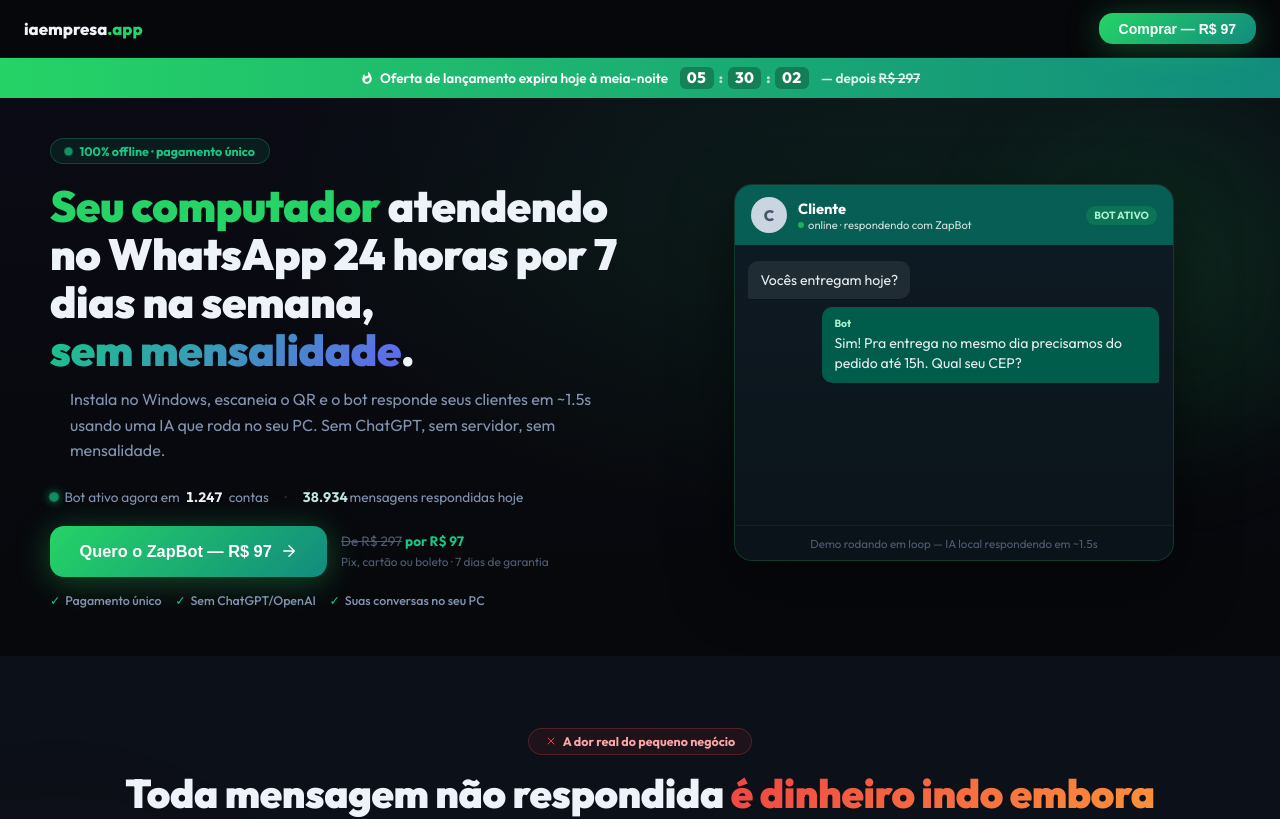
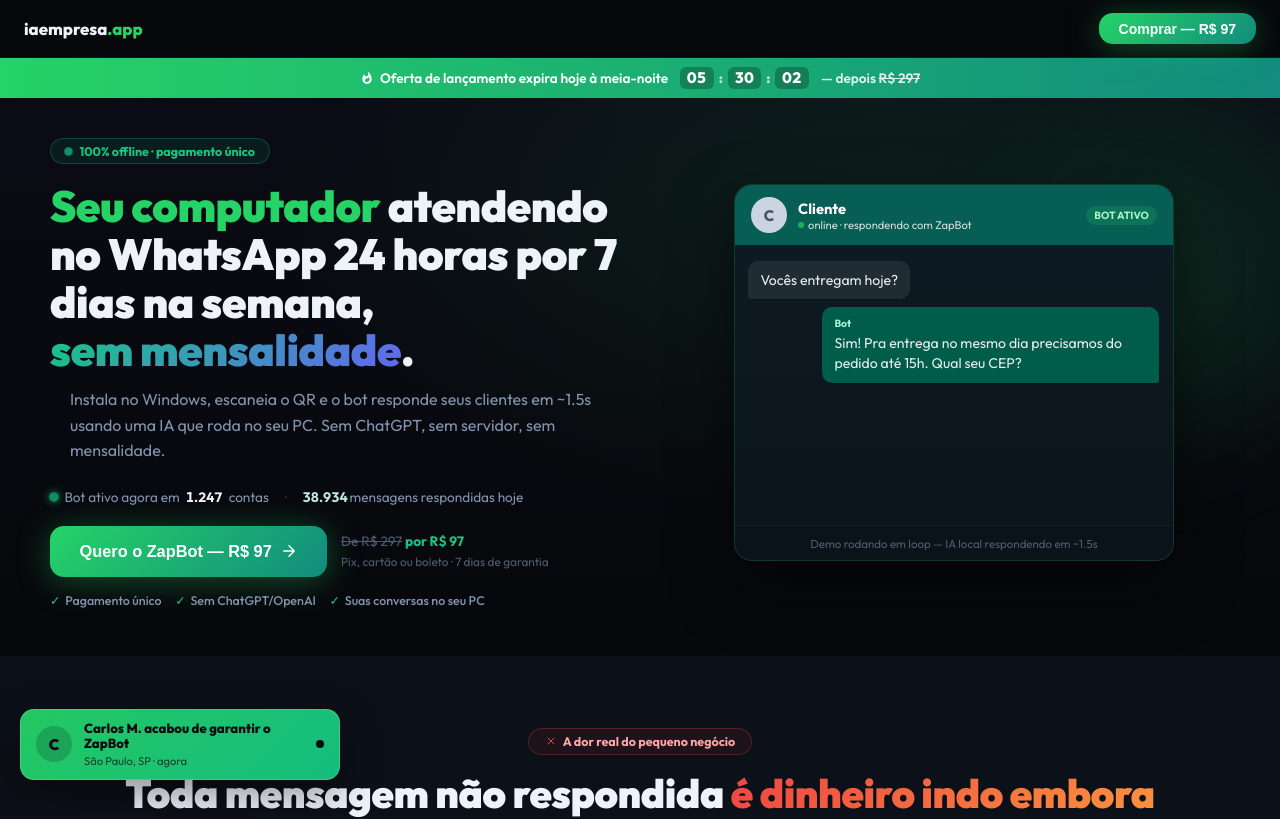
Before and after one commit to tamoaiapp/iaempresa-app, a Next.js app: page /zapbot in a window 1280 px wide. Shown: the top 819 px of the page. Built offline with nearby package versions, Linux system fonts and the light colour scheme.

Commit message:
feat(zapbot): animacoes mais agressivas - border conic-gradient, scale hover, toast prova social

```diff
--- a/app/(landing)/zapbot/page.tsx
+++ b/app/(landing)/zapbot/page.tsx
@@ -542,6 +542,9 @@
       {/* Pain points — gatilho emocional logo após a hero */}
       <PainPoints />
 
+      {/* Toast de prova social — fixed canto inferior esquerdo */}
+      <LiveNotificationToast />
+
       {/* Vídeo explicativo — fora da hero */}
       <section style={{ padding: "4rem 1.5rem", background: "var(--bg)" }}>
         <div style={{ position: "relative", maxWidth: 980, margin: "0 auto" }}>
@@ -617,6 +620,14 @@
           0%   { background-position: 0% 50%; }
           100% { background-position: 200% 50%; }
         }
+        @keyframes spinBorder {
+          0% { transform: rotate(0deg); }
+          100% { transform: rotate(360deg); }
+        }
+        @keyframes floatY {
+          0%, 100% { transform: translateY(0); }
+          50% { transform: translateY(-6px); }
+        }
         .stat-grid { display:grid; grid-template-columns:1fr; gap:1rem; }
         @media (min-width: 640px) { .stat-grid { grid-template-columns: 1fr 1fr; gap:1.1rem; } }
         @media (min-width: 980px) { .stat-grid { grid-template-columns: repeat(3, 1fr); gap:1.25rem; } }
@@ -627,14 +638,32 @@
           overflow: hidden;
           background: linear-gradient(180deg, rgba(255,255,255,0.03) 0%, rgba(0,0,0,0.15) 100%);
           border: 1.5px solid rgba(255,255,255,0.08);
-          transition: transform 0.25s ease, border-color 0.25s ease, box-shadow 0.25s ease;
+          transition: transform 0.35s cubic-bezier(0.16, 1, 0.3, 1), border-color 0.3s ease, box-shadow 0.35s ease;
           opacity: 0;
           animation: cardIn 0.5s ease-out forwards;
           will-change: transform;
+          transform-style: preserve-3d;
         }
+        .stat-card::before {
+          content: "";
+          position: absolute;
+          inset: -2px;
+          padding: 2px;
+          border-radius: 18px;
+          background: conic-gradient(from var(--angle, 0deg),
+            transparent 0deg, var(--c, #25D366) 60deg, transparent 120deg, transparent 360deg);
+          -webkit-mask: linear-gradient(#000 0 0) content-box, linear-gradient(#000 0 0);
+          -webkit-mask-composite: xor;
+          mask-composite: exclude;
+          opacity: 0;
+          transition: opacity 0.35s ease;
+          pointer-events: none;
+          animation: spinBorder 4s linear infinite;
+        }
+        .stat-card:hover::before { opacity: 1; }
         .stat-card:hover {
-          transform: translateY(-4px);
-          box-shadow: 0 12px 40px rgba(0,0,0,0.35);
+          transform: translateY(-8px) scale(1.015);
+          box-shadow: 0 20px 60px rgba(0,0,0,0.4);
         }
         .stat-number {
           background-size: 200% 100%;
@@ -643,6 +672,12 @@
           -webkit-background-clip: text;
           -webkit-text-fill-color: transparent;
           color: transparent;
+        }
+        /* Suporte CSS Houdini @property pra animar gradient angle */
+        @property --angle {
+          syntax: "<angle>";
+          initial-value: 0deg;
+          inherits: false;
         }
       `}</style>
 
@@ -691,14 +726,15 @@
                     radial-gradient(circle at 100% 0%, ${c.color}22 0%, transparent 55%),
                     linear-gradient(180deg, rgba(255,255,255,0.04) 0%, rgba(0,0,0,0.2) 100%)
                   `,
-                }}
+                  ["--c" as string]: c.color,
+                } as React.CSSProperties}
                 onMouseEnter={(e) => {
                   e.currentTarget.style.borderColor = `${c.color}80`;
-                  e.currentTarget.style.boxShadow = `0 12px 40px ${c.color}25`;
+                  e.currentTarget.style.boxShadow = `0 20px 60px ${c.color}30`;
                 }}
                 onMouseLeave={(e) => {
                   e.currentTarget.style.borderColor = `${c.color}33`;
-                  e.currentTarget.style.boxShadow = "0 12px 40px rgba(0,0,0,0.35)";
+                  e.currentTarget.style.boxShadow = "0 20px 60px rgba(0,0,0,0.4)";
                 }}
               >
                 {/* Icon topo */}
@@ -1002,11 +1038,31 @@
           overflow: hidden;
           background: linear-gradient(180deg, rgba(255,255,255,0.04) 0%, rgba(0,0,0,0.2) 100%);
           border: 1.5px solid rgba(255,255,255,0.08);
-          transition: transform 0.25s ease, border-color 0.25s ease, box-shadow 0.25s ease;
+          transition: transform 0.35s cubic-bezier(0.16, 1, 0.3, 1), border-color 0.3s ease, box-shadow 0.35s ease;
           opacity: 0;
           animation: cardIn 0.5s ease-out forwards;
         }
-        .step-card:hover { transform: translateY(-4px); }
+        .step-card::before {
+          content: "";
+          position: absolute;
+          inset: -2px;
+          padding: 2px;
+          border-radius: 18px;
+          background: conic-gradient(from var(--angle, 0deg),
+            transparent 0deg, var(--c, #25D366) 60deg, transparent 120deg, transparent 360deg);
+          -webkit-mask: linear-gradient(#000 0 0) content-box, linear-gradient(#000 0 0);
+          -webkit-mask-composite: xor;
+          mask-composite: exclude;
+          opacity: 0;
+          transition: opacity 0.35s ease;
+          pointer-events: none;
+          animation: spinBorder 4s linear infinite;
+        }
+        .step-card:hover::before { opacity: 1; }
+        .step-card:hover {
+          transform: translateY(-8px) scale(1.015);
+          box-shadow: 0 20px 60px rgba(0,0,0,0.4);
+        }
         .step-arrow {
           display: none;
           position: absolute;
@@ -1076,7 +1132,8 @@
                     radial-gradient(circle at 0% 0%, ${s.color}1a 0%, transparent 55%),
                     linear-gradient(180deg, rgba(255,255,255,0.04) 0%, rgba(0,0,0,0.2) 100%)
                   `,
-                }}
+                  ["--c" as string]: s.color,
+                } as React.CSSProperties}
                 onMouseEnter={(e) => {
                   e.currentTarget.style.borderColor = `${s.color}80`;
                   e.currentTarget.style.boxShadow = `0 12px 40px ${s.color}25`;
@@ -1507,7 +1564,8 @@
                     linear-gradient(180deg, rgba(255,255,255,0.04) 0%, rgba(0,0,0,0.2) 100%)
                   `,
                   textAlign: "center",
-                }}
+                  ["--c" as string]: c.color,
+                } as React.CSSProperties}
                 onMouseEnter={(e) => {
                   e.currentTarget.style.borderColor = `${c.color}80`;
                   e.currentTarget.style.boxShadow = `0 12px 40px ${c.color}25`;
@@ -1912,7 +1970,8 @@
                 `,
                 animationDelay: "0ms",
                 padding: "1.75rem 1.6rem",
-              }}
+                ["--c" as string]: "#25D366",
+              } as React.CSSProperties}
               onMouseEnter={(e) => { e.currentTarget.style.borderColor = "rgba(37,211,102,0.8)"; e.currentTarget.style.boxShadow = "0 12px 40px rgba(37,211,102,0.25)"; }}
               onMouseLeave={(e) => { e.currentTarget.style.borderColor = "rgba(37,211,102,0.5)"; e.currentTarget.style.boxShadow = "none"; }}
             >
@@ -1968,7 +2027,8 @@
                 animationDelay: "100ms",
                 padding: "1.75rem 1.6rem",
                 opacity: 0.92,
-              }}
+                ["--c" as string]: "#ef4444",
+              } as React.CSSProperties}
               onMouseEnter={(e) => { e.currentTarget.style.borderColor = "rgba(239,68,68,0.5)"; e.currentTarget.style.boxShadow = "0 12px 40px rgba(239,68,68,0.15)"; }}
               onMouseLeave={(e) => { e.currentTarget.style.borderColor = "rgba(239,68,68,0.25)"; e.currentTarget.style.boxShadow = "none"; }}
             >
@@ -2474,7 +2534,7 @@
 }
 
 // ─────────────────────────────────────────────────────────────────────────
-// Reveal — fade + slide-up quando entra no viewport (scroll animation)
+// Reveal — fade + scale + blur removal mais punchy
 // ─────────────────────────────────────────────────────────────────────────
 function Reveal({ children, delay = 0, as: Tag = "div" }: { children: React.ReactNode; delay?: number; as?: "div" | "section" }) {
   const ref = useRef<HTMLDivElement>(null);
@@ -2496,7 +2556,7 @@
           }
         });
       },
-      { threshold: 0.12, rootMargin: "0px 0px -50px 0px" },
+      { threshold: 0.12, rootMargin: "0px 0px -60px 0px" },
     );
     obs.observe(el);
     return () => obs.disconnect();
@@ -2507,13 +2567,162 @@
       ref={ref as React.RefObject<HTMLDivElement & HTMLElement>}
       style={{
         opacity: visible ? 1 : 0,
-        transform: visible ? "translateY(0)" : "translateY(28px)",
-        transition: `opacity 0.7s ease ${delay}ms, transform 0.7s cubic-bezier(0.16, 1, 0.3, 1) ${delay}ms`,
-        willChange: "opacity, transform",
+        transform: visible ? "translateY(0) scale(1)" : "translateY(40px) scale(0.96)",
+        filter: visible ? "blur(0)" : "blur(8px)",
+        transition: `opacity 0.8s cubic-bezier(0.16, 1, 0.3, 1) ${delay}ms, transform 0.9s cubic-bezier(0.16, 1, 0.3, 1) ${delay}ms, filter 0.7s ease ${delay}ms`,
+        willChange: "opacity, transform, filter",
       }}
     >
       {children}
     </Tag>
+  );
+}
+
+// ─────────────────────────────────────────────────────────────────────────
+// CountUp — número que conta de 0 até target quando entra no viewport
+// ─────────────────────────────────────────────────────────────────────────
+function CountUp({ to, prefix = "", suffix = "", duration = 1800, decimals = 0 }: { to: number; prefix?: string; suffix?: string; duration?: number; decimals?: number }) {
+  const ref = useRef<HTMLSpanElement>(null);
+  const [val, setVal] = useState(0);
+
+  useEffect(() => {
+    const el = ref.current;
+    if (!el) return;
+    let started = false;
+    let raf = 0;
+    const obs = new IntersectionObserver(
+      (entries) => {
+        entries.forEach((e) => {
+          if (e.isIntersecting && !started) {
+            started = true;
+            const start = performance.now();
+            const tick = (now: number) => {
+              const p = Math.min(1, (now - start) / duration);
+              const eased = 1 - Math.pow(1 - p, 3);
+              setVal(to * eased);
+              if (p < 1) raf = requestAnimationFrame(tick);
+            };
+            raf = requestAnimationFrame(tick);
+            obs.disconnect();
+          }
+        });
+      },
+      { threshold: 0.4 },
+    );
+    obs.observe(el);
+    return () => {
+      obs.disconnect();
+      cancelAnimationFrame(raf);
+    };
+  }, [to, duration]);
+
+  const formatted = decimals > 0 ? val.toFixed(decimals) : Math.round(val).toLocaleString("pt-BR");
+  return <span ref={ref}>{prefix}{formatted}{suffix}</span>;
+}
+
+// ─────────────────────────────────────────────────────────────────────────
+// LiveNotificationToast — toast "alguém comprou em SP agora" no canto
+// ─────────────────────────────────────────────────────────────────────────
+const PURCHASE_NOTIFS = [
+  { name: "Carlos M.", city: "São Paulo, SP", time: "agora" },
+  { name: "Juliana S.", city: "Belo Horizonte, MG", time: "há 2 min" },
+  { name: "Rafael L.", city: "Curitiba, PR", time: "há 5 min" },
+  { name: "Patrícia A.", city: "Recife, PE", time: "há 8 min" },
+  { name: "Bruno T.", city: "Porto Alegre, RS", time: "há 12 min" },
+  { name: "Daniela C.", city: "Salvador, BA", time: "há 18 min" },
+  { name: "Marcelo F.", city: "Rio de Janeiro, RJ", time: "há 23 min" },
+  { name: "Luana P.", city: "Fortaleza, CE", time: "há 31 min" },
+];
+
+function LiveNotificationToast() {
+  const [idx, setIdx] = useState(0);
+  const [visible, setVisible] = useState(false);
+
+  useEffect(() => {
+    const firstShow = window.setTimeout(() => setVisible(true), 4000);
+
+    const cycle = window.setInterval(() => {
+      setVisible(false);
+      window.setTimeout(() => {
+        setIdx((i) => (i + 1) % PURCHASE_NOTIFS.length);
+        setVisible(true);
+      }, 600);
+    }, 9000);
+
+    return () => {
+      clearTimeout(firstShow);
+      clearInterval(cycle);
+    };
+  }, []);
+
+  const n = PURCHASE_NOTIFS[idx];
+
+  return (
+    <div
+      aria-hidden
+      style={{
+        position: "fixed",
+        bottom: "1.25rem",
+        left: "1.25rem",
+        zIndex: 200,
+        opacity: visible ? 1 : 0,
+        transform: visible ? "translateX(0)" : "translateX(-30px)",
+        transition: "opacity 0.5s ease, transform 0.5s cubic-bezier(0.16, 1, 0.3, 1)",
+        pointerEvents: "none",
+        maxWidth: 320,
+      }}
+    >
+      <div
+        style={{
+          background: "linear-gradient(135deg, rgba(37,211,102,0.95), rgba(22,199,132,0.95))",
+          color: "#0a0b14",
+          borderRadius: 14,
+          padding: "0.7rem 1rem 0.75rem",
+          boxShadow: "0 14px 40px rgba(0,0,0,0.4), 0 0 0 1px rgba(255,255,255,0.15) inset",
+          backdropFilter: "blur(10px)",
+          display: "flex",
+          alignItems: "center",
+          gap: 12,
+        }}
+      >
+        <div
+          style={{
+            width: 36,
+            height: 36,
+            borderRadius: "50%",
+            background: "rgba(10,11,20,0.18)",
+            display: "inline-flex",
+            alignItems: "center",
+            justifyContent: "center",
+            color: "#0a0b14",
+            fontWeight: 900,
+            fontSize: "0.95rem",
+            flexShrink: 0,
+          }}
+        >
+          {n.name[0]}
+        </div>
+        <div style={{ flex: 1, minWidth: 0 }}>
+          <div style={{ fontSize: "0.82rem", fontWeight: 800, lineHeight: 1.2 }}>
+            {n.name} acabou de garantir o ZapBot
+          </div>
+          <div style={{ fontSize: "0.7rem", color: "rgba(10,11,20,0.7)", marginTop: 2 }}>
+            {n.city} · {n.time}
+          </div>
+        </div>
+        <span
+          style={{
+            width: 8,
+            height: 8,
+            borderRadius: "50%",
+            background: "#0a0b14",
+            display: "inline-block",
+            animation: "pulseDot 1.4s ease-in-out infinite",
+            flexShrink: 0,
+          }}
+        />
+      </div>
+    </div>
   );
 }
 
@@ -3165,6 +3374,7 @@
                     radial-gradient(circle at 100% 0%, ${t.color}1a 0%, transparent 55%),
                     linear-gradient(180deg, rgba(255,255,255,0.04) 0%, rgba(0,0,0,0.2) 100%)
                   `,
+                  ["--c" as string]: t.color,
                   display: "flex",
                   flexDirection: "column",
                   gap: "1rem",
```
